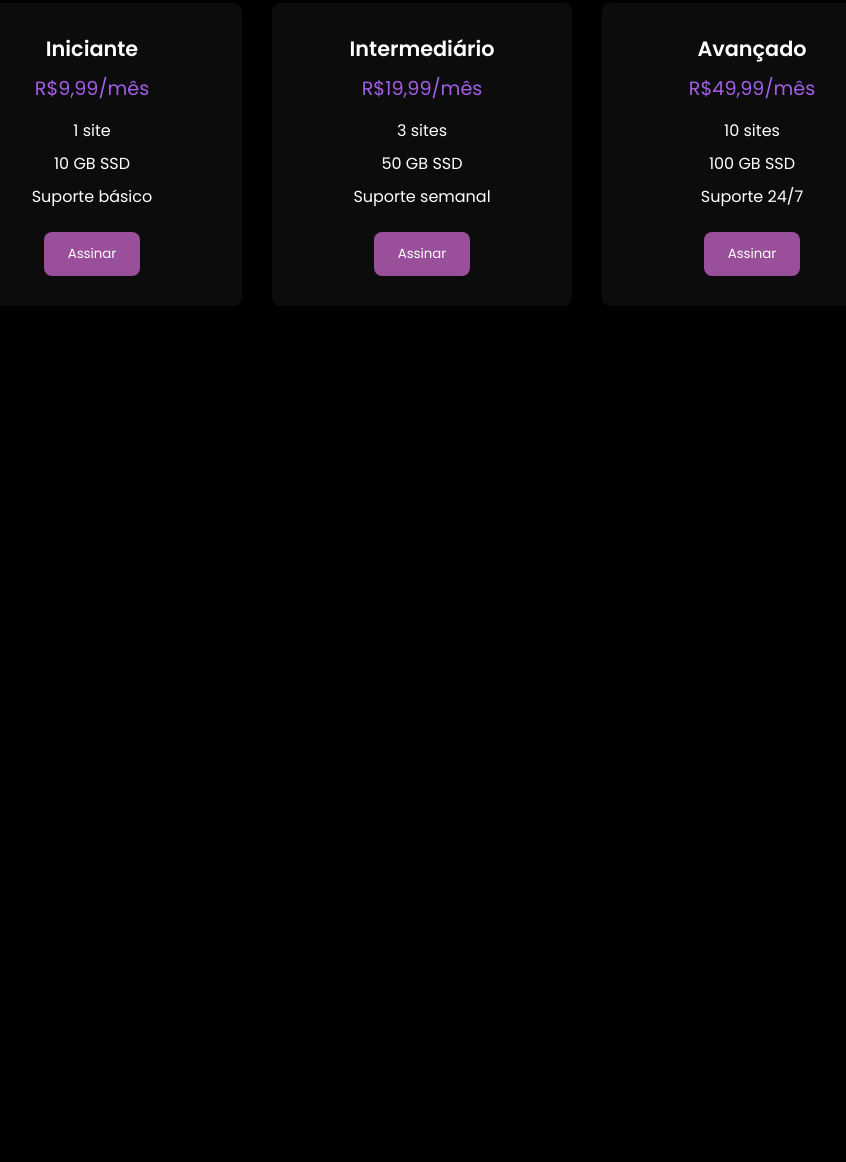
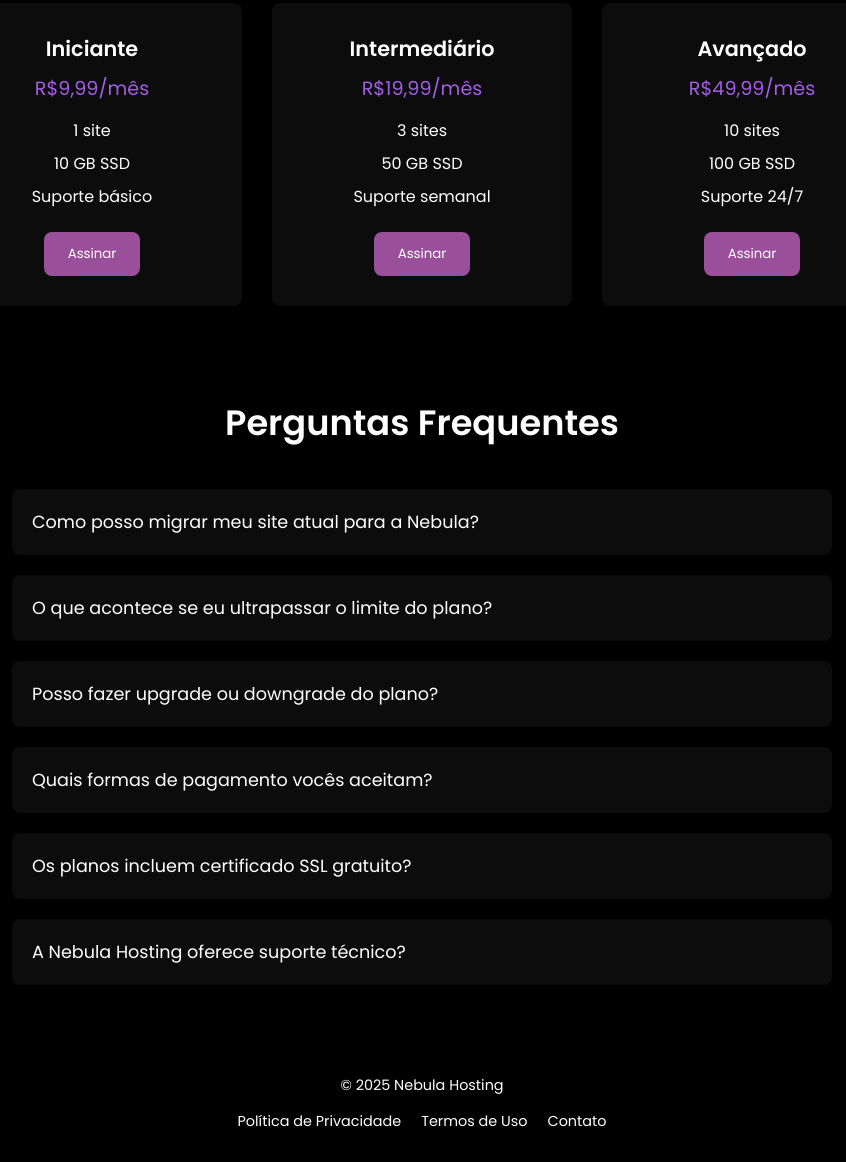
Before and after one commit to SchwabTiago/html-css-javascript, a plain HTML site: page 7_flexbox/projeto_01/index.html in a window 1280 px wide. Shown: the part 682-1844 px from the top of the page, without its empty margins (218-1064 px from the left). Before the commit the page ends 1038 px from the top, so only its background shows below. Drawn offline with Linux system fonts and the light colour scheme.

Commit message:
Primeiro "grande" projeto terminado

```diff
--- a/7_flexbox/projeto_01/index.html
+++ b/7_flexbox/projeto_01/index.html
@@ -56,10 +56,56 @@
                 <button class="pricing-button">Assinar</button>
             </div>
         </section>
-        <section id="">
+        <section id="faq">
+            <section id="faq">
+                <h2>Perguntas Frequentes</h2>
 
+                <details>
+                    <summary>Como posso migrar meu site atual para a Nebula?</summary>
+                    <p>A migração é gratuita e assistida pela nossa equipe técnica. Basta entrar em contato pelo painel
+                        do cliente.</p>
+                </details>
+
+                <details>
+                    <summary>O que acontece se eu ultrapassar o limite do plano?</summary>
+                    <p>Você será notificado com antecedência e poderá fazer upgrade automático ou manual, sem
+                        interrupções no serviço.</p>
+                </details>
+
+                <details>
+                    <summary>Posso fazer upgrade ou downgrade do plano?</summary>
+                    <p>Sim, a qualquer momento pelo painel de controle, de forma rápida e segura.</p>
+                </details>
+
+                <details>
+                    <summary>Quais formas de pagamento vocês aceitam?</summary>
+                    <p>Trabalhamos com cartão de crédito, boleto bancário, Pix e PayPal.</p>
+                </details>
+
+                <details>
+                    <summary>Os planos incluem certificado SSL gratuito?</summary>
+                    <p>Sim, todos os nossos planos já incluem SSL para garantir segurança e confiança aos visitantes do
+                        seu site.</p>
+                </details>
+
+                <details>
+                    <summary>A Nebula Hosting oferece suporte técnico?</summary>
+                    <p>Sim! Os planos oferecem suporte conforme o nível: básico, semanal ou 24/7.</p>
+                </details>
+
+            </section>
         </section>
     </main>
+    <footer id="main-footer">
+        <div class="footer-content">
+            <p>&copy; 2025 Nebula Hosting</p>
+            <ul>
+                <li><a href="#">Política de Privacidade</a></li>
+                <li><a href="#">Termos de Uso</a></li>
+                <li><a href="#">Contato</a></li>
+            </ul>
+        </div>
+    </footer>
 </body>
 
 </html>
--- a/7_flexbox/projeto_01/style.css
+++ b/7_flexbox/projeto_01/style.css
@@ -80,6 +80,75 @@ header ul li:last-child:hover {
     padding: 50px 20px;
 }
 
+#faq {
+    padding: 20px 20px;
+    color: #ffffff;
+    max-width: 900px;
+    margin: 0 auto;
+}
+
+#faq h2 {
+    text-align: center;
+    font-size: 2.2rem;
+    margin-bottom: 40px;
+    color: #ffffff;
+}
+
+#faq details {
+    background-color: #0c0c0c;
+    margin-bottom: 20px;
+    border-radius: 8px;
+    padding: 20px;
+}
+
+#faq details:hover {
+    border-color: #9a4f9b;
+    background-color: #1a1a1a;
+}
+
+#faq summary {
+    font-weight: 500;
+    font-size: 1.1rem;
+    cursor: pointer;
+    list-style: none;
+    outline: none;
+}
+
+
+#faq p {
+    margin-top: 15px;
+    line-height: 1.6;
+    color: #d1d1d1;
+}
+
+#main-footer {
+    color: #fff;
+    padding: 30px 20px;
+    text-align: center;
+    font-size: 0.9rem;
+}
+
+.footer-content {
+    display: flex;
+    flex-direction: column;
+    gap: 15px;
+    align-items: center;
+}
+
+.footer-content ul {
+    display: flex;
+    gap: 20px;
+    list-style: none;
+    padding: 0;
+    margin: 0;
+}
+
+.footer-content a {
+    color: #fff;
+    text-decoration: none;
+    transition: color 0.3s ease;
+}
+
 .pricing-box {
     background-color: #0c0c0c;
     border-radius: 8px;
```
